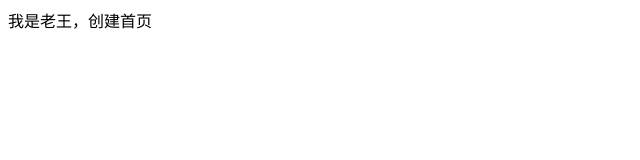
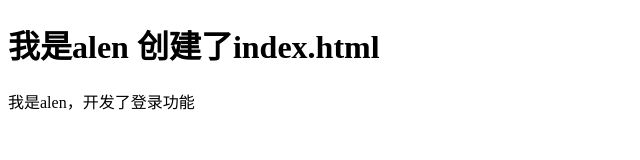
Before and after one commit to peppa99/myfirst, a plain HTML site: page index.html in a window 1280 px wide. Shown: the whole page, without its empty margins (0-640 px from the left). Drawn offline with Linux system fonts and the light colour scheme.

Commit message:
我是alen 开发登录

```diff
--- a/index.html
+++ b/index.html
@@ -7,6 +7,7 @@
     <title>Document</title>
 </head>
 <body>
-    <div>我是老王，创建首页</div>
+    <h1>我是alen 创建了index.html</h1>
+    <div>我是alen，开发了登录功能</div>
 </body>
 </html>
```
